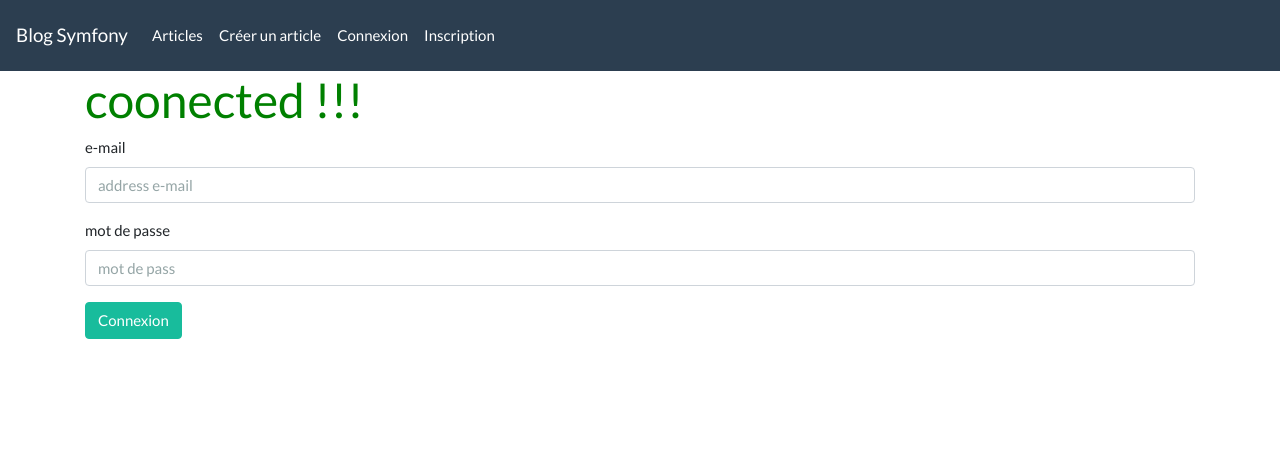
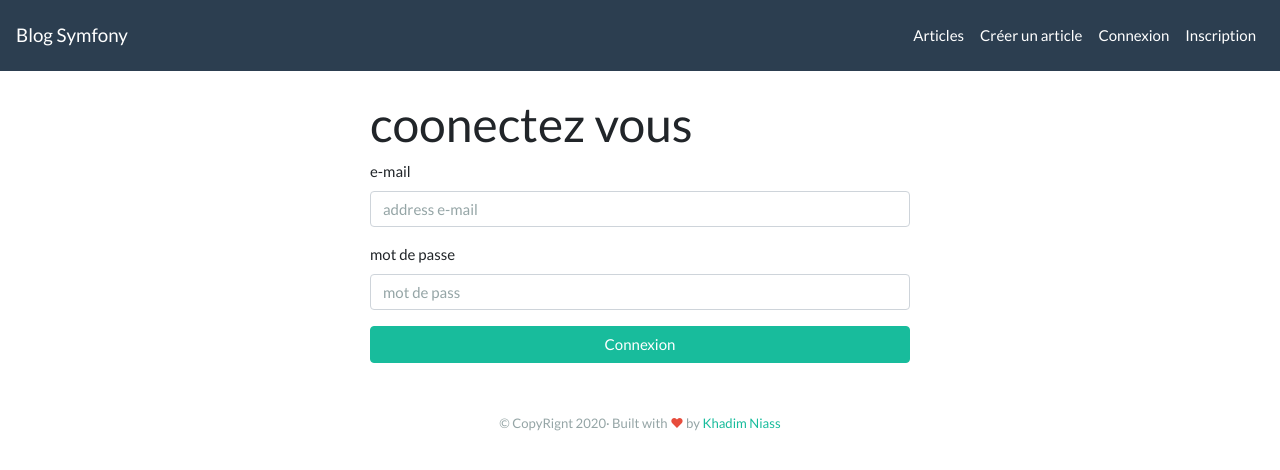
Before and after one commit to khadimniass/blogSymfony, a Symfony app: template templates/security/login.html.twig in a window 1280 px wide. Shown: the top 470 px of the page. Run offline with Twig, Linux system fonts and the light colour scheme; the template is opened without the code that fills it, so the values that code supplies are empty; some libraries are stand-ins or nearby versions.

Commit message:
ajouter un autre route au controller form,organiser le code en mettant des des include,modification d'article,faire les images de l'index des liens,avoir un compte pour pouvoir commenter,ajouter le formulaire de login

```diff
--- a/templates/base.html.twig
+++ b/templates/base.html.twig
@@ -7,39 +7,14 @@
         {% block stylesheets %}{% endblock %}
     </head>
     <body>
-    <nav class="navbar navbar-expand-lg navbar-dark bg-primary">
-        <a class="navbar-brand" href="/">Blog Symfony</a>
-        <button class="navbar-toggler" type="button" data-toggle="collapse" data-target="#navbarColor01" aria-controls="navbarColor01" aria-expanded="false" aria-label="Toggle navigation">
-            <span class="navbar-toggler-icon"></span>
-        </button>
+    {{ include('partials/_nav.html.twig') }}
 
-        <div class="collapse navbar-collapse" id="navbarColor01">
-            <ul class="navbar-nav mr-auto">
-                <li class="nav-item ">
-                   <a class="nav-link" href="/blog">Articles</a>
-                </li>
-                <li class="nav-item">
-                    <a class="nav-link" href="{{ path('app_create') }}">Créer un article</a>
-                </li>
-                {% if not app.user %}
-                <li class="nav-item">
-                    <a class="nav-link " href="{{ path('security_login') }}">Connexion</a>
-                </li>
-                {% else %}
+     <main class="container">
+        {% block body %}{% endblock %}
+     </main>
 
-                <li class="nav-item">
-                    <a class="nav-link " href="{{ path('security_logout') }}">déconnection</a>
-                </li>
-                {% endif %}
-                <li class="nav-item">
-                    <a class="nav-link " href="{{ path('security_registration') }}">Inscription</a>
-                </li>
-            </ul>
-        </div>
-    </nav>
-    <div class="container">
-        {% block body %}{% endblock %}
-    </div>
-        {% block javascripts %}{% endblock %}
+    {{ include('partials/_footer.html.twig') }}
+
+    {% block javascripts %}{% endblock %}
     </body>
 </html>
--- a/templates/blog/index.html.twig
+++ b/templates/blog/index.html.twig
@@ -10,7 +10,9 @@
             <div class="metada">ecrit le {{ article.createAt | date('d/m/Y') }} à
                 {{ article.createAt | date('H:i') }} dans la catégorie politique</div>
             <div class="content">
+                <a href="{{ path('app_show', {'id' : article.id}) }}">
                 <img src="{{ article.image }}">
+                </a>
 
                 {{ article.content | raw }}
 
--- /dev/null
+++ b/templates/partials/_footer.html.twig
@@ -0,0 +1,11 @@
+<footer class="container text-center my-5">
+    <p class="text-muted">
+        <small >
+            &copy; CopyRignt {{'now'|date('Y')}}&middot;
+            Built with <span class="text-danger">
+                    &hearts;
+                </span> by <a href="https://github.com/khadimniass/"
+                              class="text-indigo-500 hover:text-indigo-600 underline">Khadim Niass</a>
+        </small>
+    </p>
+</footer>
--- /dev/null
+++ b/templates/partials/_nav.html.twig
@@ -0,0 +1,31 @@
+<nav class="navbar navbar-expand-lg navbar-dark bg-primary mb-4">
+    <a class="navbar-brand" href="/">Blog Symfony</a>
+
+    <button class="navbar-toggler" type="button" data-toggle="collapse" data-target="#navbarColor01" aria-controls="navbarColor01" aria-expanded="false" aria-label="Toggle navigation">
+        <span class="navbar-toggler-icon"></span>
+    </button>
+
+    <div class="collapse navbar-collapse ml-auto" id="navbarColor01">
+        <ul class="navbar-nav ml-auto">
+            <li class="nav-item ">
+                <a class="nav-link" href="/blog">Articles</a>
+            </li>
+            <li class="nav-item">
+                <a class="nav-link" href="{{ path('app_create') }}">Créer un article</a>
+            </li>
+            {% if not app.user %}
+                <li class="nav-item">
+                    <a class="nav-link " href="{{ path('security_login') }}">Connexion</a>
+                </li>
+            {% else %}
+
+                <li class="nav-item">
+                    <a class="nav-link " href="{{ path('security_logout') }}">déconnection</a>
+                </li>
+            {% endif %}
+            <li class="nav-item">
+                <a class="nav-link " href="{{ path('security_registration') }}">Inscription</a>
+            </li>
+        </ul>
+    </div>
+</nav>
--- a/templates/security/login.html.twig
+++ b/templates/security/login.html.twig
@@ -1,7 +1,10 @@
 {% extends 'base.html.twig' %}
 
 {% block body %}
-<h1 style="color: green">coonected !!!</h1>
+    <div class="row">
+        <div class="col-md-6 mx-auto">
+            <h1>coonectez vous </h1>
+
             <form action="{{ path('security_login') }}" method="post">
                 <div class="form-group">
                     <label for="e-mail">e-mail</label>
@@ -12,6 +15,8 @@
                     <label for="password">mot de passe</label>
                     <input id="password" type="password" name="_password" required placeholder="mot de pass" class="form-control">
                 </div>
-        <button class="btn btn-success">Connexion</button>
+                <button class="btn btn-success btn-block">Connexion</button>
             </form>
+        </div>
+    </div>
 {% endblock %}
```
Also changed, not shown: src/Controller/BlogController.php (+10 -15 lines), templates/blog/create.html.twig (+5 -5 lines), templates/blog/show.html.twig (+7 -2 lines), templates/security/registration.html.twig (+11 -2 lines). Lines whose indentation alone changed are shown as unchanged.
